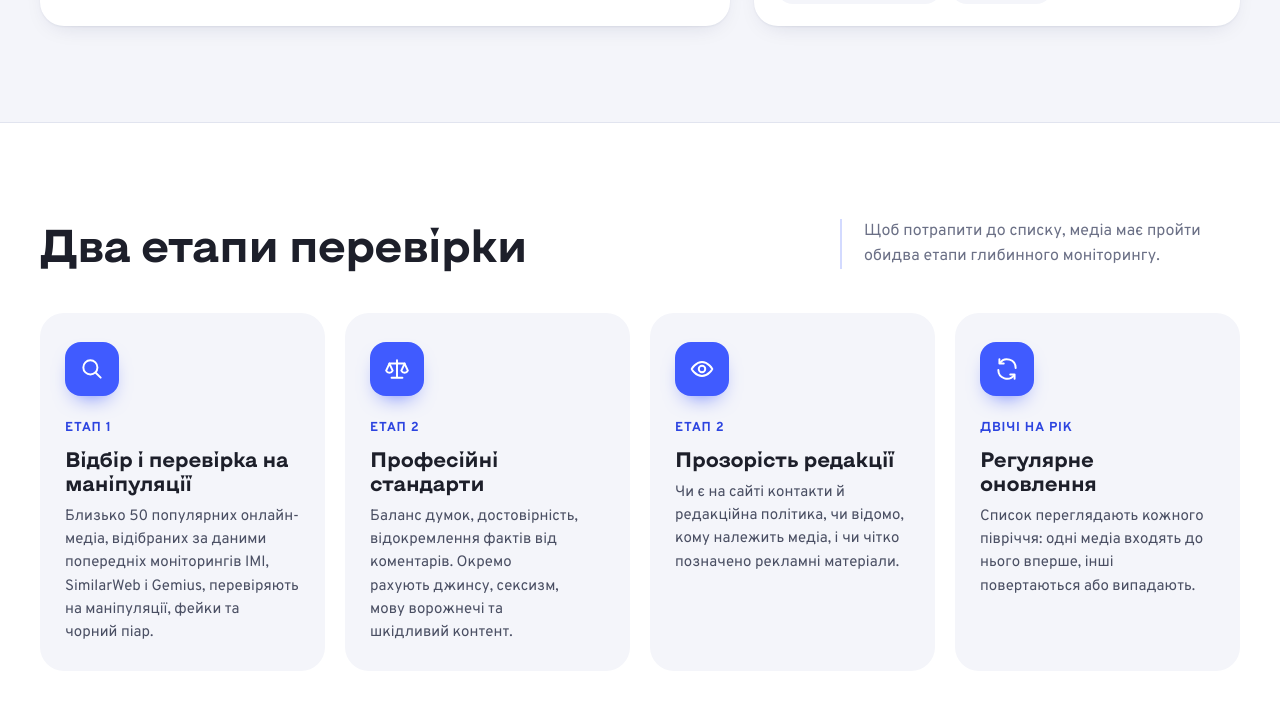
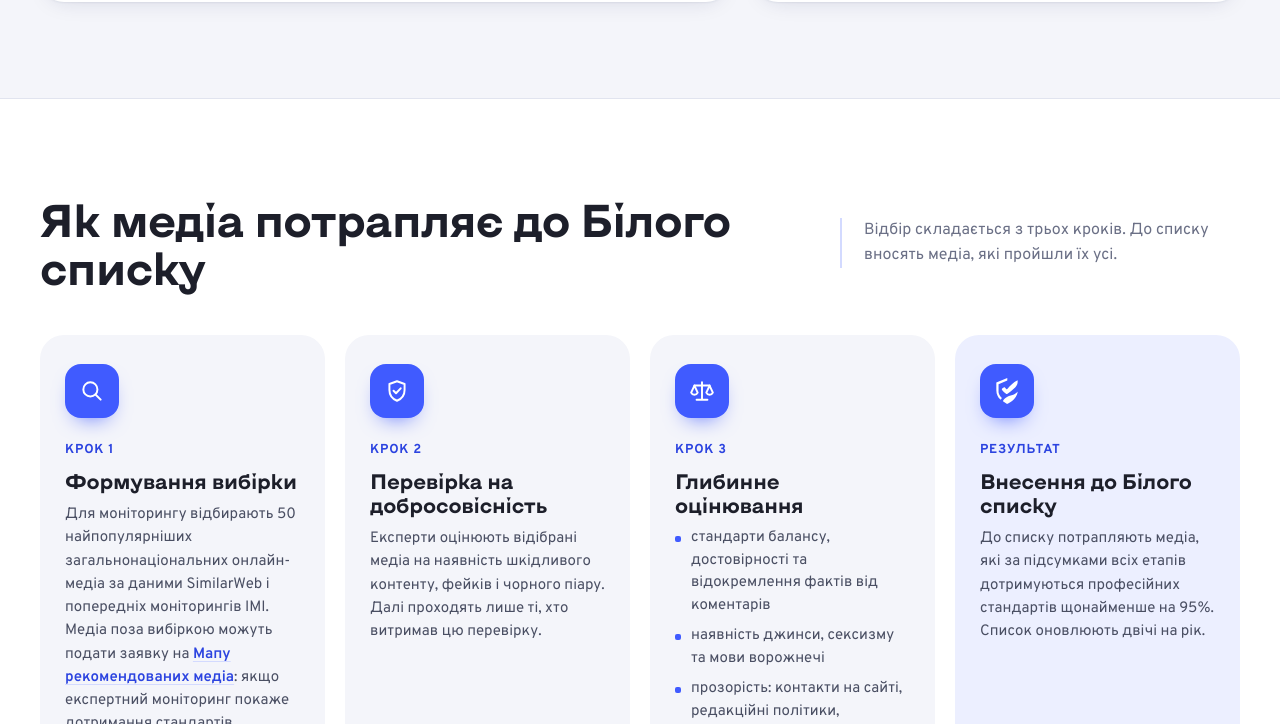
Before and after one commit to tomasmikkelson-arch/white, a plain HTML site: page index.html in a window 1280 px wide. Shown: the part 2076-2800 px from the top of the page. Drawn offline with Linux system fonts and the light colour scheme.

Commit message:
Розділ «Як медіа потрапляє до Білого списку»: три кроки й внесення до списку, як у статті ІМІ
Co-Authored-By: Claude Opus 5.5 <noreply@anthropic.com>
Claude-Session: https://claude.ai/code/session_014f3fYSp6T3rwkWNcdGh2fc

```diff
--- a/assets/style.css
+++ b/assets/style.css
@@ -206,6 +206,13 @@ h1, h2, h3 { font-family: var(--display); font-weight: 700; margin: 0; letter-sp
 .step__n { margin: 0 0 8px; color: var(--blue-ink); font-weight: 700; font-size: 13px; letter-spacing: .06em; text-transform: uppercase; }
 .step h3 { font-size: 21px; line-height: 1.15; margin-bottom: 10px; }
 .step p:last-child { margin: 0; color: var(--ink-2); font-size: 15px; line-height: 1.55; }
+.step p a { color: var(--blue-ink); font-weight: 600; text-decoration: underline; text-decoration-color: var(--blue-30); text-underline-offset: 3px; transition: text-decoration-color .2s; }
+.step p a:hover { text-decoration-color: currentColor; }
+.step__list { margin: 0; padding: 0; list-style: none; display: grid; gap: 8px; color: var(--ink-2); font-size: 15px; line-height: 1.5; }
+.step__list li { position: relative; padding-left: 16px; }
+.step__list li::before { content: ""; position: absolute; left: 0; top: .6em; width: 6px; height: 6px; border-radius: 2px; background: var(--blue); }
+.step--final { background: var(--blue-10); }
+.step--final:hover { background: #fff; }
 
 /* ───────── архів ───────── */
 .archive { display: grid; grid-template-columns: repeat(3, 1fr); gap: 20px; }
--- a/index.html
+++ b/index.html
@@ -21,7 +21,7 @@
 <link rel="icon" href="assets/wl-icon.svg" type="image/svg+xml">
 <link rel="apple-touch-icon" href="assets/apple-touch-icon.png">
 <link rel="preload" href="assets/fonts/KyivTypeSans-Bold.woff2" as="font" type="font/woff2" crossorigin>
-<link rel="stylesheet" href="assets/style.css?v=202611142119">
+<link rel="stylesheet" href="assets/style.css?v=202611142150">
 </head>
 <body>
 
@@ -53,7 +53,7 @@
     <nav class="topnav" aria-label="Розділи">
       <span class="topnav__pill" aria-hidden="true"></span>
       <a href="#latest"><span>Останні випуски</span></a>
-      <a href="#method"><span>Як оцінюємо</span></a>
+      <a href="#method"><span>Як потрапити</span></a>
       <a href="#archive"><span>Архів</span></a>
     </nav>
   </div>
@@ -117,7 +117,7 @@
   <div class="wrap">
     <div class="sec-head">
       <h2>Свіжі результати моніторингу</h2>
-      <p class="sec-head__note">Кожен випуск підсумовує двоетапний глибинний моніторинг онлайн-медіа, який ІМІ проводить двічі на рік.</p>
+      <p class="sec-head__note">Кожен випуск підсумовує глибинний моніторинг онлайн-медіа, який ІМІ проводить двічі на рік.</p>
     </div>
 
     <div class="featured">
@@ -178,33 +178,37 @@
 <section class="section section--tint" id="method">
   <div class="wrap">
     <div class="sec-head">
-      <h2>Два етапи перевірки</h2>
-      <p class="sec-head__note">Щоб потрапити до списку, медіа має пройти обидва етапи глибинного моніторингу.</p>
+      <h2>Як медіа потрапляє до Білого списку</h2>
+      <p class="sec-head__note">Відбір складається з трьох кроків. До списку вносять медіа, які пройшли їх усі.</p>
     </div>
     <div class="steps">
       <div class="step reveal">
         <span class="step__ico"><svg><use href="#i-search"/></svg></span>
-        <p class="step__n">Етап 1</p>
-        <h3>Відбір і перевірка на маніпуляції</h3>
-        <p>Близько 50 популярних онлайн-медіа, відібраних за даними попередніх моніторингів ІМІ, SimilarWeb і Gemius, перевіряють на маніпуляції, фейки та чорний піар.</p>
+        <p class="step__n">Крок 1</p>
+        <h3>Формування вибірки</h3>
+        <p>Для моніторингу відбирають 50 найпопулярніших загальнонаціональних онлайн-медіа за даними SimilarWeb і попередніх моніторингів ІМІ. Медіа поза вибіркою можуть подати заявку на <a href="https://map.detector.media/" target="_blank" rel="noopener">Мапу рекомендованих медіа</a>: якщо експертний моніторинг покаже дотримання стандартів щонайменше на 95%, медіа потрапить до наступного моніторингу Білого списку.</p>
+      </div>
+      <div class="step reveal">
+        <span class="step__ico"><svg><use href="#i-check"/></svg></span>
+        <p class="step__n">Крок 2</p>
+        <h3>Перевірка на добросовісність</h3>
+        <p>Експерти оцінюють відібрані медіа на наявність шкідливого контенту, фейків і чорного піару. Далі проходять лише ті, хто витримав цю перевірку.</p>
       </div>
       <div class="step reveal">
         <span class="step__ico"><svg><use href="#i-scale"/></svg></span>
-        <p class="step__n">Етап 2</p>
-        <h3>Професійні стандарти</h3>
-        <p>Баланс думок, достовірність, відокремлення фактів від коментарів. Окремо рахують джинсу, сексизм, мову ворожнечі та шкідливий контент.</p>
+        <p class="step__n">Крок 3</p>
+        <h3>Глибинне оцінювання</h3>
+        <ul class="step__list">
+          <li>стандарти балансу, достовірності та відокремлення фактів від коментарів</li>
+          <li>наявність джинси, сексизму та мови ворожнечі</li>
+          <li>прозорість: контакти на сайті, редакційні політики, прозорість медіавласності</li>
+        </ul>
       </div>
-      <div class="step reveal">
-        <span class="step__ico"><svg><use href="#i-eye"/></svg></span>
-        <p class="step__n">Етап 2</p>
-        <h3>Прозорість редакції</h3>
-        <p>Чи є на сайті контакти й редакційна політика, чи відомо, кому належить медіа, і чи чітко позначено рекламні матеріали.</p>
-      </div>
-      <div class="step reveal">
-        <span class="step__ico"><svg><use href="#i-refresh"/></svg></span>
-        <p class="step__n">Двічі на рік</p>
-        <h3>Регулярне оновлення</h3>
-        <p>Список переглядають кожного півріччя: одні медіа входять до нього вперше, інші повертаються або випадають.</p>
+      <div class="step step--final reveal">
+        <span class="step__ico"><svg><use href="#i-wl"/></svg></span>
+        <p class="step__n">Результат</p>
+        <h3>Внесення до Білого списку</h3>
+        <p>До списку потрапляють медіа, які за підсумками всіх етапів дотримуються професійних стандартів щонайменше на 95%. Список оновлюють двічі на рік.</p>
       </div>
     </div>
   </div>
@@ -292,6 +296,6 @@
   <div class="wrap footer__bottom">© Інститут масової інформації</div>
 </footer>
 
-<script src="assets/app.js?v=202611142119" defer></script>
+<script src="assets/app.js?v=202611142150" defer></script>
 </body>
 </html>
```
